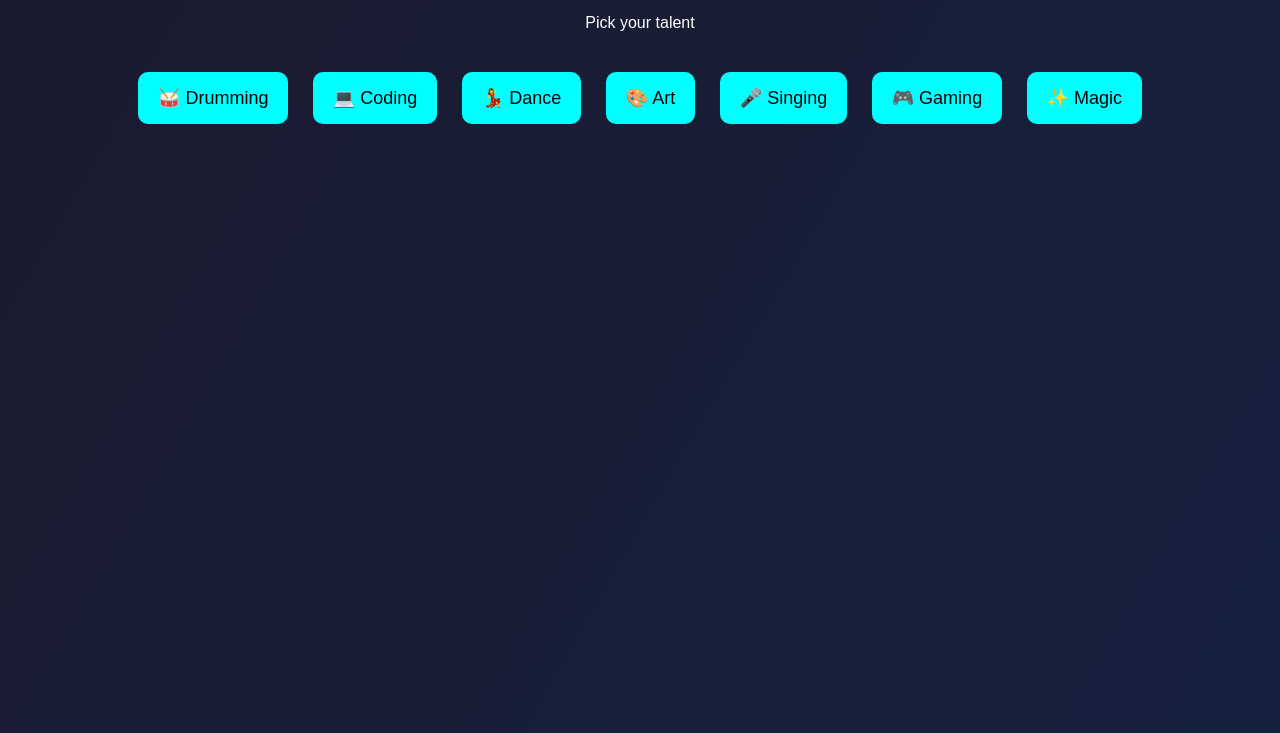
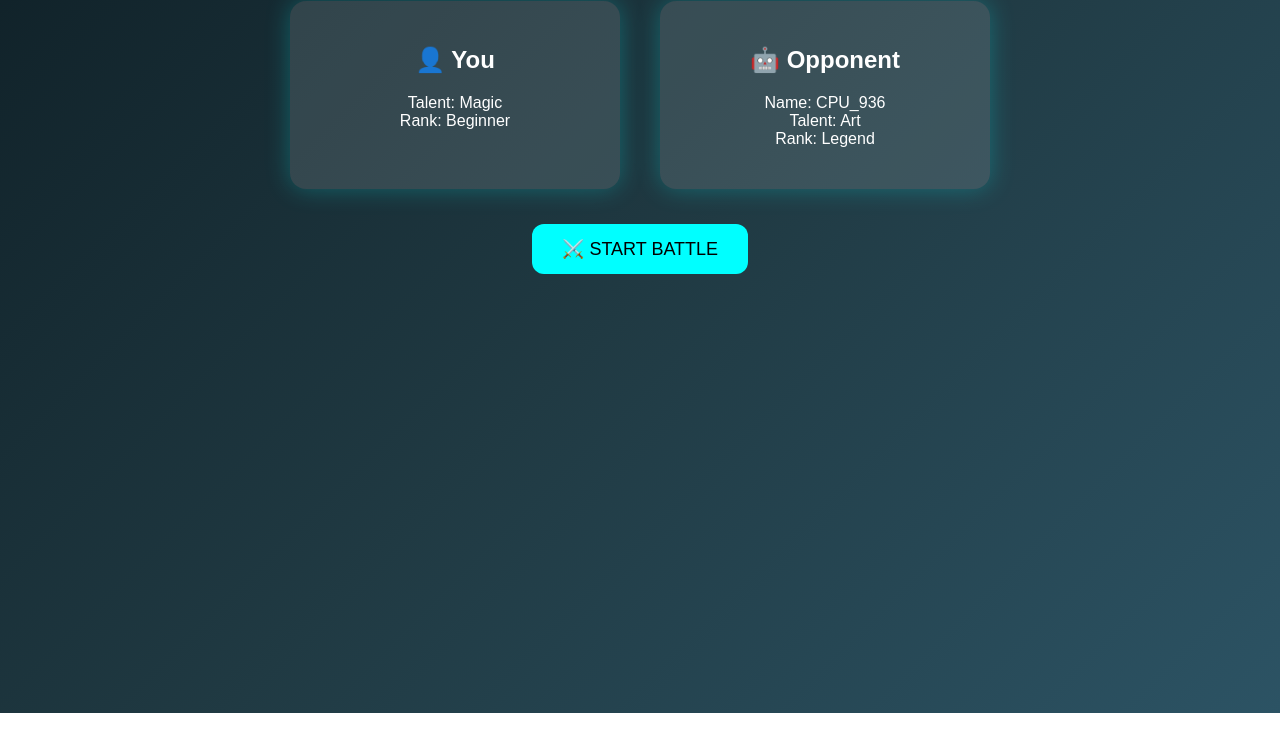
Before and after one commit to sidharth-dev-creator/express-your-talent, a plain HTML site: page battle_single.html in a window 1280 px wide. Shown: the part 117-850 px from the top of the page. Drawn offline with Linux system fonts and the light colour scheme.

Commit message:
Update battle_single.html

```diff
--- a/battle_single.html
+++ b/battle_single.html
@@ -1,34 +1,136 @@
 <!DOCTYPE html>
-<html lang="en">
+<html>
 <head>
   <meta charset="UTF-8">
-  <title>Single Player Battle</title>
+  <title>Single Player Talent Battle</title>
   <link rel="stylesheet" href="style.css">
+
+  <style>
+    body {
+      margin: 0;
+      font-family: Arial, sans-serif;
+      background: linear-gradient(135deg, #0f2027, #203a43, #2c5364);
+      color: white;
+      text-align: center;
+      min-height: 100vh;
+    }
+
+    h1 {
+      margin-top: 30px;
+    }
+
+    .arena {
+      display: flex;
+      justify-content: center;
+      gap: 40px;
+      margin-top: 50px;
+      flex-wrap: wrap;
+    }
+
+    .card {
+      background: rgba(255,255,255,0.12);
+      padding: 25px;
+      width: 280px;
+      border-radius: 16px;
+      box-shadow: 0 0 25px rgba(0,255,255,0.25);
+    }
+
+    button {
+      margin-top: 35px;
+      padding: 14px 30px;
+      font-size: 18px;
+      border-radius: 12px;
+      border: none;
+      background: #00ffff;
+      cursor: pointer;
+    }
+
+    button:hover {
+      background: #66ffff;
+    }
+
+    #result {
+      margin-top: 30px;
+      font-size: 24px;
+      font-weight: bold;
+    }
+  </style>
 </head>
-<body class="battle-bg">
 
-  <h1>⚔️ Single Player Talent Battle</h1>
-  <p>Pick your talent</p>
+<body>
 
-  <div class="talent-grid">
-    <button onclick="startBattle('Drumming')">🥁 Drumming</button>
-    <button onclick="startBattle('Coding')">💻 Coding</button>
-    <button onclick="startBattle('Dance')">💃 Dance</button>
-    <button onclick="startBattle('Art')">🎨 Art</button>
-    <button onclick="startBattle('Singing')">🎤 Singing</button>
-    <button onclick="startBattle('Gaming')">🎮 Gaming</button>
-    <button onclick="startBattle('Magic')">✨ Magic</button>
+<h1>🎮 Talent Battle — Single Player</h1>
+
+<div class="arena">
+
+  <div class="card">
+    <h2>👤 You</h2>
+    <p id="playerInfo"></p>
   </div>
 
-  <p id="result"></p>
+  <div class="card">
+    <h2>🤖 Opponent</h2>
+    <p id="opponentInfo"></p>
+  </div>
 
-  <script>
-    function startBattle(talent) {
-      const score = Math.floor(Math.random() * 100) + 1;
-      document.getElementById("result").innerHTML =
-        `🔥 You used <b>${talent}</b> and scored <b>${score}</b> points!`;
+</div>
+
+<button onclick="startBattle()">⚔️ START BATTLE</button>
+
+<p id="result"></p>
+
+<script>
+  // ===== DATA =====
+  const talents = ["Drumming", "Singing", "Coding", "Art", "Dance", "Gaming", "Magic"];
+  const ranks = ["Beginner", "Pro", "Legend"];
+
+  function rand(arr) {
+    return arr[Math.floor(Math.random() * arr.length)];
+  }
+
+  function rankPower(rank) {
+    if (rank === "Beginner") return 1;
+    if (rank === "Pro") return 2;
+    if (rank === "Legend") return 3;
+  }
+
+  // ===== PLAYER =====
+  const player = {
+    name: "You",
+    talent: rand(talents),
+    rank: rand(ranks)
+  };
+
+  document.getElementById("playerInfo").innerHTML =
+    "Talent: " + player.talent + "<br>" +
+    "Rank: " + player.rank;
+
+  // ===== OPPONENT =====
+  const opponent = {
+    name: "CPU_" + Math.floor(Math.random() * 1000),
+    talent: rand(talents),
+    rank: rand(ranks)
+  };
+
+  document.getElementById("opponentInfo").innerHTML =
+    "Name: " + opponent.name + "<br>" +
+    "Talent: " + opponent.talent + "<br>" +
+    "Rank: " + opponent.rank;
+
+  // ===== BATTLE LOGIC =====
+  function startBattle() {
+    const playerScore = rankPower(player.rank) + Math.random();
+    const opponentScore = rankPower(opponent.rank) + Math.random();
+
+    if (playerScore > opponentScore) {
+      document.getElementById("result").innerText = "🔥 YOU WIN!";
+    } else if (playerScore < opponentScore) {
+      document.getElementById("result").innerText = "💀 YOU LOSE!";
+    } else {
+      document.getElementById("result").innerText = "⚖️ DRAW!";
     }
-  </script>
+  }
+</script>
 
 </body>
 </html>
```
